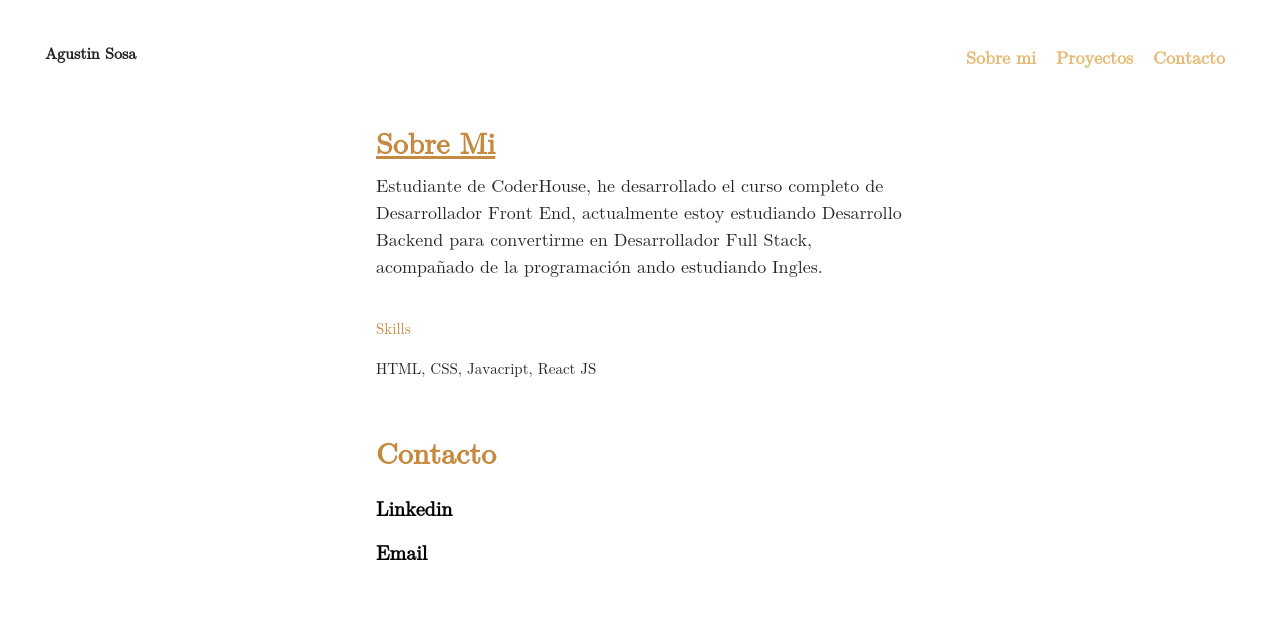
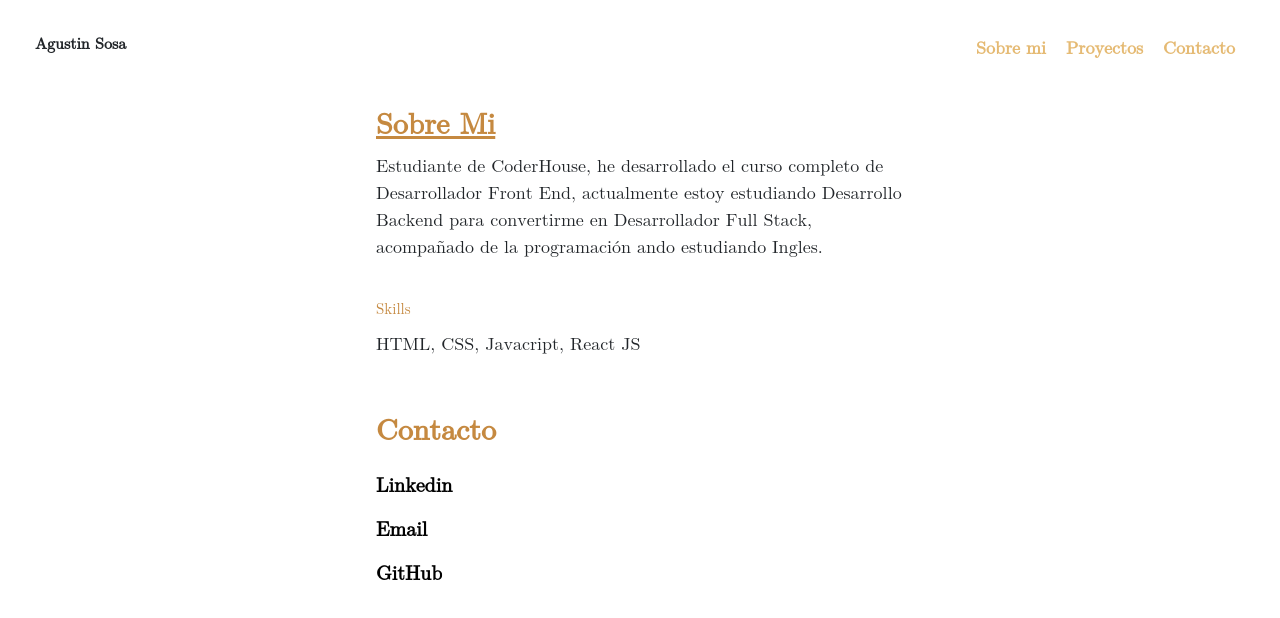
Before and after one commit to Agus-Sosa/portfolio, a React (Vite) app: page / in a window 1280 px wide. Shown: the top 618 px of the page. Built offline with nearby package versions, Linux system fonts and the light colour scheme.

Commit message:
portfolio

```diff
--- a/index.html
+++ b/index.html
@@ -4,7 +4,7 @@
     <meta charset="UTF-8" />
     <link rel="icon" type="image/svg+xml" href="/vite.svg" />
     <meta name="viewport" content="width=device-width, initial-scale=1.0" />
-    <title>Vite + React</title>
+    <title>Agustin Sosa</title>
   </head>
   <body>
     <div id="root"></div>
--- a/src/components/Contacto.jsx
+++ b/src/components/Contacto.jsx
@@ -8,6 +8,7 @@ const Contacto = () => {
             <h2>Contacto</h2>
             <a href="https://www.linkedin.com/in/agust%C3%ADn-sosa-a6b29b248/">Linkedin</a>
             <a href="mailto:sosaagustin351@gmail.com?Subject=Aquí%20el%20asunto%20del%20email">Email</a>
+            <a href="https://github.com/Agus-Sosa">GitHub</a>
         </section>
         </div>
         </>
--- a/src/styles/header.css
+++ b/src/styles/header.css
@@ -10,7 +10,7 @@
 .contenedor-header {
     display: flex;
     justify-content: space-between;
-    margin: 45px;
+    margin: 35px;
 }
 
 
--- a/src/styles/sobremi.css
+++ b/src/styles/sobremi.css
@@ -47,7 +47,7 @@
 }
 
 .contenedor-skills h2{
-    margin-bottom: 20px;
+    margin-bottom: 12px;
 }
 
 .contenedor-skills ul li {
@@ -58,6 +58,13 @@
 }
 
 
+
+
 .contenedor-skills ul li svg {
     color: var(--color-terceario);
 }
+
+
+.contenedor-skills p {
+    font-size: 18px;
+}
```
